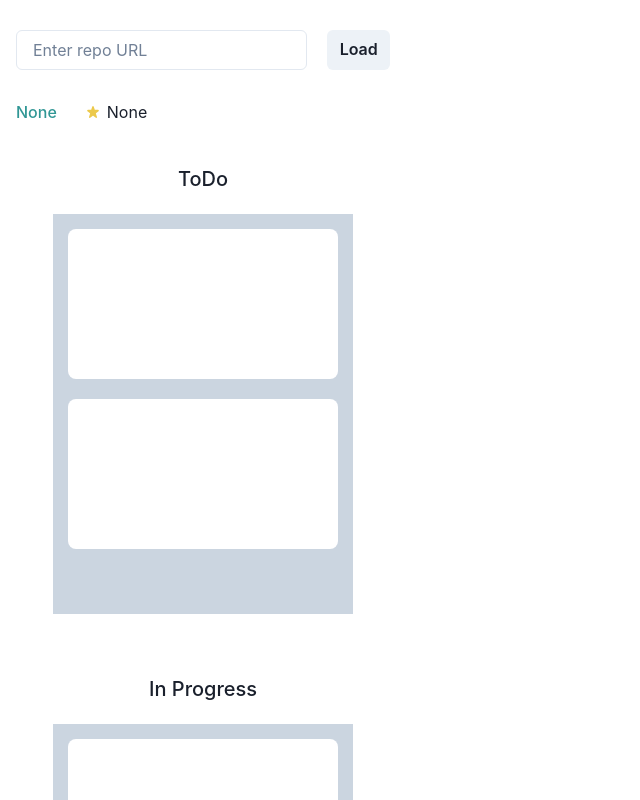
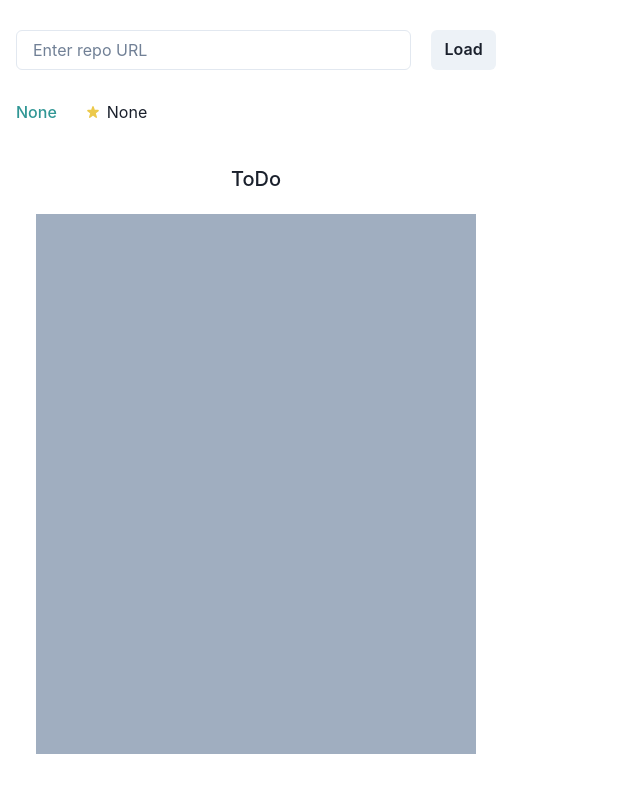
Before and after one commit to Nikolaus-B/github-kanban-bord, a React (Vite) app: page / in a window 1280 px wide. Shown: the top 800 px of the page, without its empty margins (0-640 px from the left). Built offline with nearby package versions, Linux system fonts and the light colour scheme.

Commit message:
add lists item content

```diff
--- a/src/components/KanbanItem/KanbanItem.tsx
+++ b/src/components/KanbanItem/KanbanItem.tsx
@@ -1,7 +1,45 @@
-import { ListItem } from "@chakra-ui/react";
+import { Box, Link, ListItem, Text } from "@chakra-ui/react";
+import { Issue } from "../../redux/issue/issue";
+import daysAgoFromDate from "../../helpers/daysAgoFromDate";
 
-export const KanbanItem = () => {
+interface KanbanItemProps {
+  issueInfo: Issue;
+}
+
+export const KanbanItem: React.FC<KanbanItemProps> = ({ issueInfo }) => {
+  const { title, issueNumber, createdAt, comments, author, issueUrl } =
+    issueInfo;
   return (
-    <ListItem w="250" h="150" bgColor="white" borderRadius="8px"></ListItem>
+    <ListItem
+      display="flex"
+      flexDir="column"
+      gap={5}
+      w="250"
+      bgColor="white"
+      padding="10px 15px"
+      borderRadius="8px"
+      border="1px solid black.500"
+    >
+      <Link
+        href={issueUrl}
+        color="teal.500"
+        target="_blank"
+        rel="noopener noreferrer"
+        whiteSpace="nowrap"
+        textOverflow="ellipsis"
+        overflow="hidden"
+      >
+        {title}
+      </Link>
+      <Box display="flex" gap={5}>
+        <Text>#{issueNumber}</Text>
+        <Text>{`opened ${daysAgoFromDate(createdAt)}`}</Text>
+      </Box>
+      <Box display="flex" gap={5}>
+        <Text>{author}</Text>
+        <Box w="2px" height="auto" bgColor="black" />
+        <Text>{`Comments: ${comments}`}</Text>
+      </Box>
+    </ListItem>
   );
 };
--- a/src/components/KanbanList/KanbanList.tsx
+++ b/src/components/KanbanList/KanbanList.tsx
@@ -1,11 +1,13 @@
-import { Flex, List, Text } from "@chakra-ui/react";
+import { Box, Flex, List, Text } from "@chakra-ui/react";
 import { KanbanItem } from "../KanbanItem/KanbanItem";
+import { Issue } from "../../redux/issue/issue";
 
 interface KanbanListProps {
   title: string;
+  issues: Issue[];
 }
 
-export const KanbanList: React.FC<KanbanListProps> = ({ title }) => {
+export const KanbanList: React.FC<KanbanListProps> = ({ title, issues }) => {
   return (
     <Flex
       flexDirection="column"
@@ -17,19 +19,21 @@ export const KanbanList: React.FC<KanbanListProps> = ({ title }) => {
       <Text fontSize={20} fontWeight={500}>
         {title}
       </Text>
-      <List
-        display="flex"
-        flexDirection="column"
-        flexWrap="nowrap"
-        gap={5}
-        w="300px"
-        h="400px"
-        p="15px"
-        bgColor="gray.300"
-      >
-        <KanbanItem />
-        <KanbanItem />
-      </List>
+      <Box padding="20px 20px" bgColor="gray.400">
+        <List
+          display="flex"
+          gap={5}
+          padding="0px 10px"
+          w="400px"
+          h="500px"
+          flexDir="column"
+          overflowY="auto"
+        >
+          {issues.map((issue: Issue) => {
+            return <KanbanItem key={issue.id} issueInfo={issue} />;
+          })}
+        </List>
+      </Box>
     </Flex>
   );
 };
--- a/src/components/Layout/Layout.tsx
+++ b/src/components/Layout/Layout.tsx
@@ -2,18 +2,31 @@ import { Container, Flex, SimpleGrid } from "@chakra-ui/react";
 import { InputContainer } from "../InputContainer/InputContainer";
 import { Info } from "../Info/Info";
 import { KanbanList } from "../KanbanList/KanbanList";
+import filteredIssues from "../../helpers/filteredIssues";
+import { appSelector } from "../../redux/store";
+import { selectIssues } from "../../redux/issue/issueSelectors";
 
 export const Layout = () => {
+  const issues = appSelector(selectIssues);
+
   return (
     <Container as="section" maxW="1440px" mt="30px">
       <Flex gap="30px" flexDir="column">
         <InputContainer />
         <Info />
       </Flex>
-      <SimpleGrid spacing={10} minChildWidth="350px" mt="30px">
-        <KanbanList title={"ToDo"} />
-        <KanbanList title={"In Progress"} />
-        <KanbanList title={"Done"} />
+      <SimpleGrid
+        spacing={10}
+        alignItems="start"
+        minChildWidth="400px"
+        mt="30px"
+      >
+        <KanbanList title={"ToDo"} issues={filteredIssues(issues, "open")} />
+        <KanbanList
+          title={"In Progress"}
+          issues={filteredIssues(issues, "inProgress")}
+        />
+        <KanbanList title={"Done"} issues={filteredIssues(issues, "closed")} />
       </SimpleGrid>
     </Container>
   );
--- /dev/null
+++ b/src/helpers/daysAgoFromDate.ts
@@ -0,0 +1,19 @@
+function daysAgoFromDate(date: string): string {
+  const currentDate = new Date();
+  const inputDate = new Date(date);
+
+  const differenceInMs = currentDate.getTime() - inputDate.getTime();
+  const oneDayInMs = 1000 * 60 * 60 * 24;
+
+  const daysAgo = Math.floor(differenceInMs / oneDayInMs);
+
+  if (daysAgo === 0) {
+    return "today";
+  } else if (daysAgo === 1) {
+    return "yesterday";
+  } else {
+    return `${daysAgo} days ago`;
+  }
+}
+
+export default daysAgoFromDate;
--- /dev/null
+++ b/src/helpers/filteredIssues.ts
@@ -0,0 +1,13 @@
+import { Issue } from "../redux/issue/issue";
+
+function filteredIssues(issues: Issue[], completedState: string): Issue[] {
+  const filteredIssues: Issue[] = [];
+
+  issues.forEach((issue: Issue) => {
+    return issue.completed === completedState ? filteredIssues.push(issue) : "";
+  });
+
+  return filteredIssues;
+}
+
+export default filteredIssues;
--- a/src/redux/issue/issue.ts
+++ b/src/redux/issue/issue.ts
@@ -6,6 +6,7 @@ export interface Issue {
   comments: number;
   author: string;
   completed: string;
+  issueUrl: string;
 }
 
 interface RepoInfo {
--- a/src/redux/issue/issueSlice.ts
+++ b/src/redux/issue/issueSlice.ts
@@ -33,6 +33,7 @@ const issueSlice = createSlice({
           comments: issue.comments,
           author: issue.author_association,
           completed: issue.state,
+          issueUrl: issue.html_url,
         });
       });
 
```
